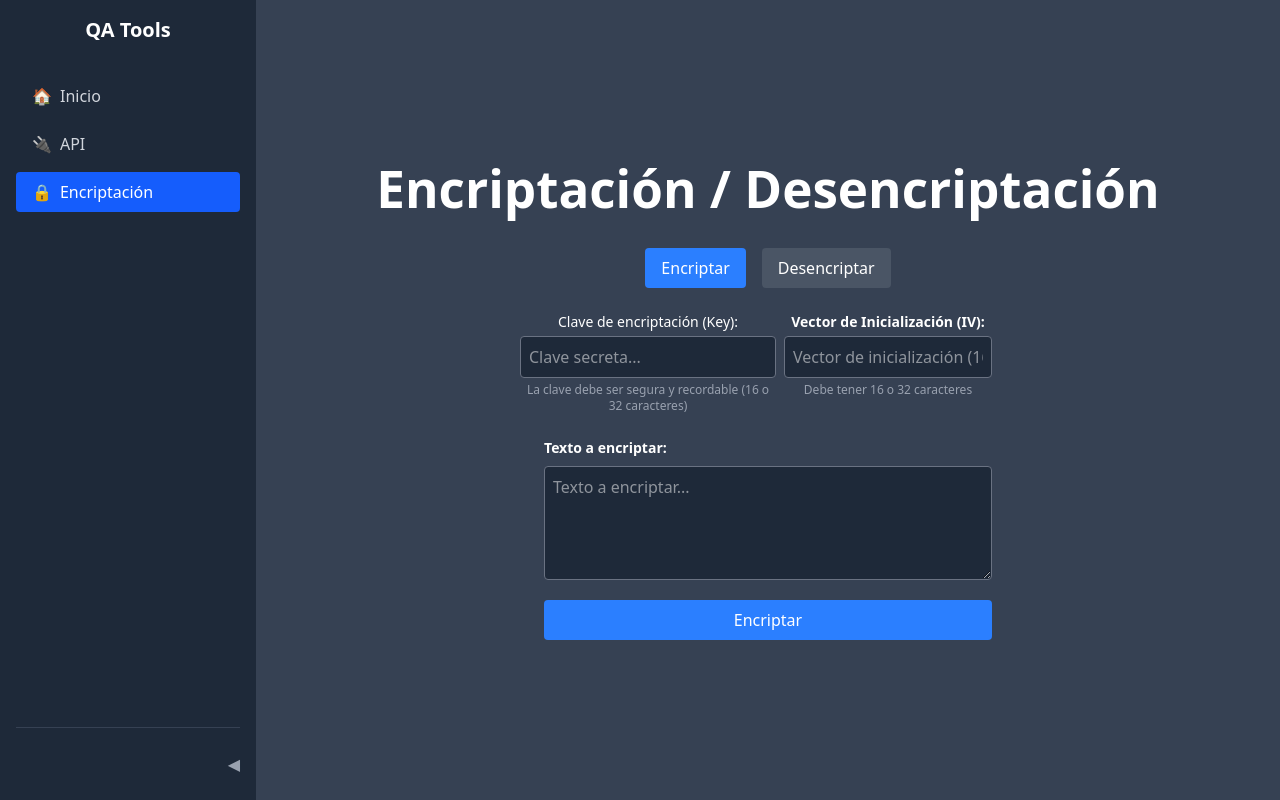
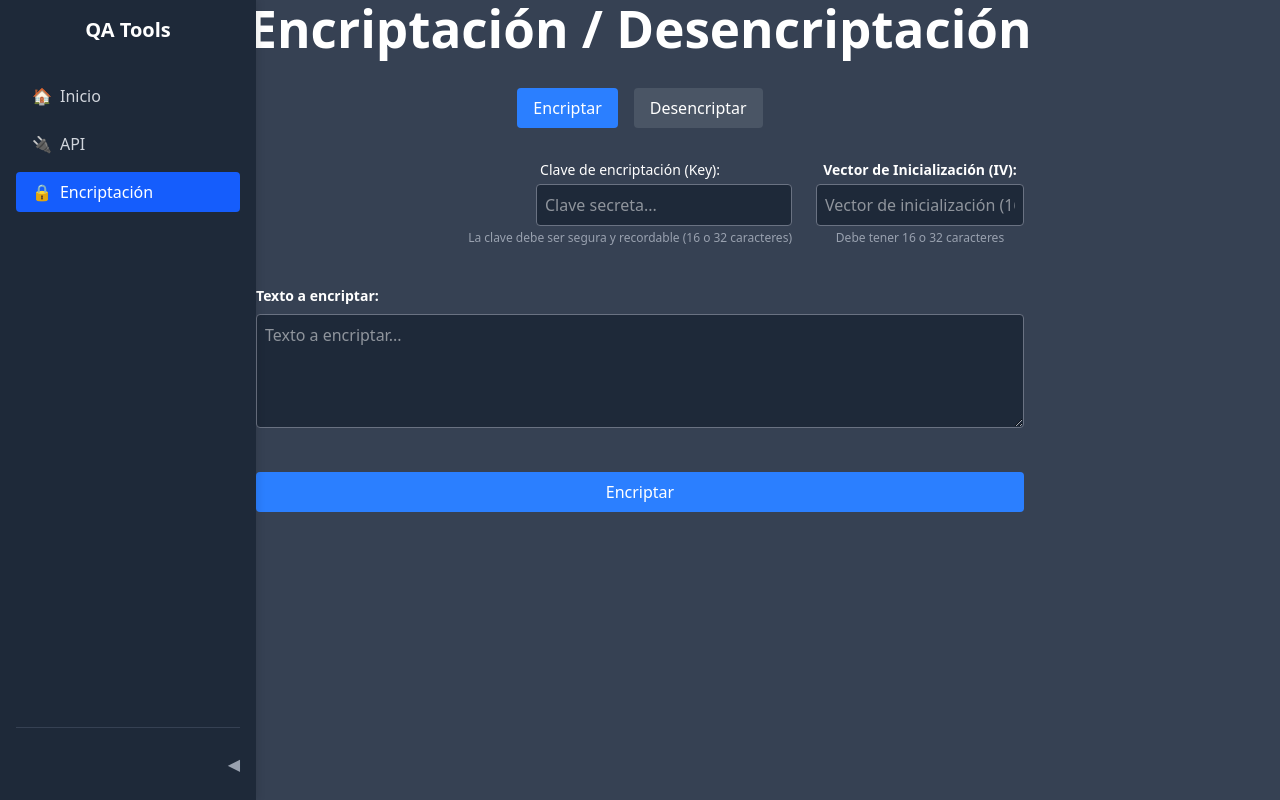
Before and after one commit to Manuxxrsb/Qa-Tools, a React (Vite) app: page / in a window 1280 px wide. Both pictures are taken after a click on the button "Encriptar-Desencriptar". Built offline with nearby package versions, Linux system fonts and the light colour scheme.

Commit message:
Mejora la interfaz de usuario en las páginas de encriptación y API, ajustando estilos y estructura para una mejor experiencia. Agrega soporte para copiar resultados y formatear JSON en la página de encriptación.

```diff
--- a/src/App.jsx
+++ b/src/App.jsx
@@ -54,7 +54,7 @@ function App() {
         isCollapsed={isSidebarCollapsed}
         toggleSidebar={toggleSidebar}
       />
-      <main className="flex-1 bg-gray-700 transition-all duration-300 text-white">
+      <main className="flex-1 bg-gray-700 transition-all duration-300 text-white min-h-screen flex flex-col items-center justify-center overflow-auto">
         {renderView()}
       </main>
     </div>
--- a/src/Components/Sidebar.jsx
+++ b/src/Components/Sidebar.jsx
@@ -7,7 +7,8 @@ function Sidebar({ activeView, setActiveView, isCollapsed, toggleSidebar }) {
         { id: 'encript', label: 'Encriptación', icon: '🔒' }
     ];
 
-    return (<div className={`bg-gray-800 text-white ${isCollapsed ? 'w-16' : 'w-64'} min-h-screen p-4 transition-all duration-300 relative flex flex-col`}>
+    return (
+        <div className={`bg-gray-800 text-white ${isCollapsed ? 'w-16' : 'w-64'} min-h-screen h-screen fixed left-0 top-0 z-40 p-4 transition-all duration-300 flex flex-col`} style={{ boxShadow: '2px 0 8px rgba(0,0,0,0.1)' }}>
             <div className={`${isCollapsed ? 'text-center' : 'text-xl font-bold mb-8 text-center'}`}>
                 {isCollapsed ? '🛠️' : 'QA Tools'}
             </div>
@@ -34,7 +35,8 @@ function Sidebar({ activeView, setActiveView, isCollapsed, toggleSidebar }) {
                         </button>
                     </li>))}
                 </ul>
-        </nav>        <div className="pt-4 mt-4 border-t border-gray-700">
+            </nav>
+            <div className="pt-4 mt-4 border-t border-gray-700">
                 <button
                     className={`w-full py-2 flex items-center ${isCollapsed ? 'justify-center' : 'justify-end'} text-gray-400 hover:text-white transition-colors`}
                     onClick={toggleSidebar}
--- a/src/Hooks/useEncryption.jsx
+++ b/src/Hooks/useEncryption.jsx
@@ -103,29 +103,36 @@ const useEncryption = () => {
         if (!keyWordArray || !ivWordArray) {
             throw new Error('Key o IV inválidos. Deben ser de 16 o 32 caracteres.');
         }
-        // Verificar si el texto parece JSON para intentar tratarlo como objeto
-        let textToProcess = textToEncrypt;
-
-        // Si comienza con { o [, intentamos parsearlo como JSON
+        // Si el texto es un JSON válido, encriptar solo los valores, no las claves
         if (isJsonInput && mode === 'encrypt') {
             try {
-                // Si es un JSON válido, lo convertimos a string para asegurarnos
-                JSON.parse(textToEncrypt);
-                textToProcess = textToEncrypt; // Ya es un string JSON
-                console.log('Encriptando JSON válido');
+                const obj = JSON.parse(textToEncrypt);
+                if (obj && typeof obj === 'object' && !Array.isArray(obj)) {
+                    const encryptedObj = {};
+                    for (const key in obj) {
+                        if (Object.prototype.hasOwnProperty.call(obj, key)) {
+                            const value = obj[key];
+                            // Encriptar solo el valor
+                            const encryptedValue = CryptoJS.AES.encrypt(String(value), keyWordArray, {
+                                iv: ivWordArray,
+                                mode: CryptoJS.mode.CBC,
+                                padding: CryptoJS.pad.Pkcs7
+                            }).toString();
+                            encryptedObj[key] = encryptedValue;
+                        }
+                    }
+                    return JSON.stringify(encryptedObj);
+                }
             } catch (e) {
-                // No es un JSON válido, continuar como texto normal
-                console.log('Texto no reconocido como JSON válido, procesando como texto normal');
+                // Si no es un JSON válido, continuar como texto normal
             }
         }
-
-        // Encriptar usando AES
-        const encrypted = CryptoJS.AES.encrypt(textToProcess, keyWordArray, {
+        // Encriptar usando AES todo el texto si no es el caso especial
+        const encrypted = CryptoJS.AES.encrypt(textToEncrypt, keyWordArray, {
             iv: ivWordArray,
             mode: CryptoJS.mode.CBC,
             padding: CryptoJS.pad.Pkcs7
         });
-
         return encrypted.toString();
     };
 
@@ -142,16 +149,13 @@ const useEncryption = () => {
         if (!keyWordArray || !ivWordArray) {
             throw new Error('Key o IV inválidos. Deben ser de 16 o 32 caracteres.');
         }
-
         // Desencriptar usando AES
         const decrypted = CryptoJS.AES.decrypt(textToDecrypt, keyWordArray, {
             iv: ivWordArray,
             mode: CryptoJS.mode.CBC,
             padding: CryptoJS.pad.Pkcs7
         });
-
         const decryptedString = decrypted.toString(CryptoJS.enc.Utf8);
-
         // Intentar parsear como JSON, si falla, devolver como texto plano
         try {
             // Verificamos si parece un objeto JSON (comienza con { o [)
@@ -164,7 +168,6 @@ const useEncryption = () => {
             // Si hay un error al parsear como JSON, no hacemos nada y devolvemos el texto
             console.log('No es un JSON válido, devolviendo como texto plano');
         }
-
         return decryptedString;
     };
 
@@ -175,14 +178,19 @@ const useEncryption = () => {
         if (!validateInputs()) {
             return;
         }
-
         setError('');
 
         try {
             if (mode === 'encrypt') {
                 // Para encriptar, podemos procesar texto directamente
                 const encrypted = encrypt(text, key, iv);
-                setResult(encrypted);
+                // Si el resultado es un JSON, formatear bonito
+                try {
+                    const parsed = JSON.parse(encrypted);
+                    setResult(JSON.stringify(parsed, null, 2));
+                } catch {
+                    setResult(encrypted);
+                }
             } else {
                 // Para desencriptar, procesamos y manejamos el resultado
                 const decrypted = decrypt(text, key, iv);
--- a/src/Pages/Api.jsx
+++ b/src/Pages/Api.jsx
@@ -86,7 +86,8 @@ function ApiPage({ csvContent, setCsvContent, clearCsvCache }) {
                     Borrar CSV
                 </button>
             )}
-        </div>            {fileName && csvContent && (
+        </div>
+        {fileName && csvContent && (
             <div className="w-full bg-gray-800 p-2 rounded mb-4 flex justify-between items-center flex-wrap gap-y-2">
                 <div className="flex flex-col">
                     <span className="text-sm">
--- a/src/Pages/encript.jsx
+++ b/src/Pages/encript.jsx
@@ -1,6 +1,8 @@
+import { useState } from 'react';
 import useEncryption from '../Hooks/useEncryption';
 import { copyToClipboard, showCopySuccess } from '../Handlers/ClipboardHandler';
 import { formatJSON, getJsonSummary } from '../Handlers/JsonHandler';
+import Sidebar from '../Components/Sidebar';
 
 function Encript() {
     const {
@@ -16,11 +18,16 @@ function Encript() {
         error,
         isJsonInput,
         handleProcess
-    } = useEncryption(); return (
-        <div className="flex flex-col items-center justify-center w-full h-full bg-gray-700">
+    } = useEncryption();
+    const [isSidebarCollapsed, setIsSidebarCollapsed] = useState(false);
+    // Ancho de la sidebar: 4rem (colapsada) o 16rem (expandida)
+    const sidebarWidth = isSidebarCollapsed ? '4rem' : '16rem';
+
+    return (
+        <div className="flex flex-col items-center w-full min-h-screen bg-gray-700 overflow-auto">
             <h1 className="text-3xl mb-8 text-center font-bold text-white">Encriptación / Desencriptación</h1>
-
-            <div className="w-full max-w-md flex flex-col gap-4">
+            <div className="flex flex-col items-center w-full">
+                <div className="w-full max-w-3xl flex flex-col gap-6 items-center pb-12">
                     {/* Botones para seleccionar modo */}
                     <div className="flex justify-center space-x-4 mb-2">
                         <button
@@ -38,7 +45,7 @@ function Encript() {
                     </div>
 
                     {/* Inputs de Key e IV alineados a la derecha */}
-                <div className="flex flex-row justify-end gap-2 mb-2">
+                    <div className="flex flex-row justify-end gap-6 mb-4 w-full"> {/* Más espacio entre inputs, ocupa todo el ancho */}
                         <div className="flex flex-col items-end">
                             <label className="block text-white text-sm font -bold mb-1 text-center w-full" htmlFor="key-input">
                                 Clave de encriptación (Key):
@@ -68,7 +75,7 @@ function Encript() {
                     </div>
 
                     {/* Área de texto y resultado al desencriptar */}
-                <div className={`flex flex-row w-full gap-2`}>
+                    <div className="flex flex-row w-full gap-6 items-start justify-center"> {/* Centrado horizontal */}
                         <div className="flex-1 flex flex-col">
                             <div className="flex items-center justify-between mb-2">
                                 <label className="text-white text-sm font-bold" htmlFor="text-input">
@@ -104,27 +111,41 @@ function Encript() {
                                 </div>
                             )}
                         </div>
-                    {/* Mostrar resultado a la derecha solo en modo desencriptar */}
-                    {mode === 'decrypt' && result && (
-                        <div className="w-56 min-h-[120px] max-h-60 overflow-auto ml-2 p-2 bg-gray-800 border border-gray-600 rounded text-xs text-white whitespace-pre-wrap">
-                            <span className="block font-bold text-blue-400 mb-1">Resultado:</span>
+                        {(result && !error && (mode === 'decrypt' || mode === 'encrypt')) && (
+                            <div className="w-96 min-h-[180px] max-h-[400px] overflow-auto ml-2 p-4 bg-gray-800 border border-gray-600 rounded text-xs text-white whitespace-pre-wrap flex flex-col items-stretch">
+                                <div className="flex items-center justify-between mb-2">
+                                    <label className="text-white text-sm font-bold">
+                                        Resultado:
+                                    </label>
+                                </div>
+                                <div className="flex-1 overflow-auto mb-2">
                                     {result}
+                                </div>
+                                <button
+                                    className="mt-auto px-2 py-1 bg-green-600 hover:bg-green-700 text-white rounded text-xs w-full self-end"
+                                    onClick={() => copyToClipboard(result, showCopySuccess)}
+                                    type="button"
+                                >
+                                    Copiar resultado
+                                </button>
                             </div>
                         )}
                     </div>
 
                     {error && (
-                    <div className="mb-4 p-3 bg-red-900 text-white rounded">
+                        <div className="mb-4 p-3 bg-red-900 text-white rounded w-full">
                             {error}
                         </div>
-                )}                <button
-                    className="w-full bg-blue-500 hover:bg-blue-600 text-white py-2 px-4 rounded transition-colors"
+                    )}
+                    <button
+                        className="w-full bg-blue-500 hover:bg-blue-600 text-white py-2 px-4 rounded transition-colors mt-4 mb-2"
                         onClick={handleProcess}
                     >
                         {mode === 'encrypt' ? 'Encriptar' : 'Desencriptar'}
                     </button>
                 </div>
             </div>
+        </div>
     );
 }
 
```
Lines whose indentation alone changed are shown as unchanged.
